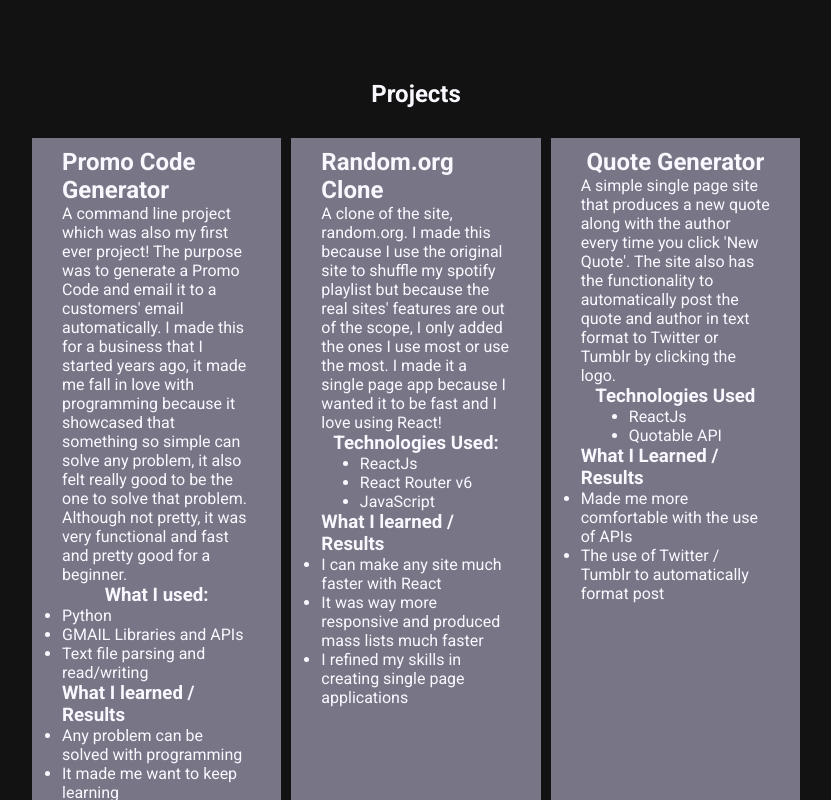
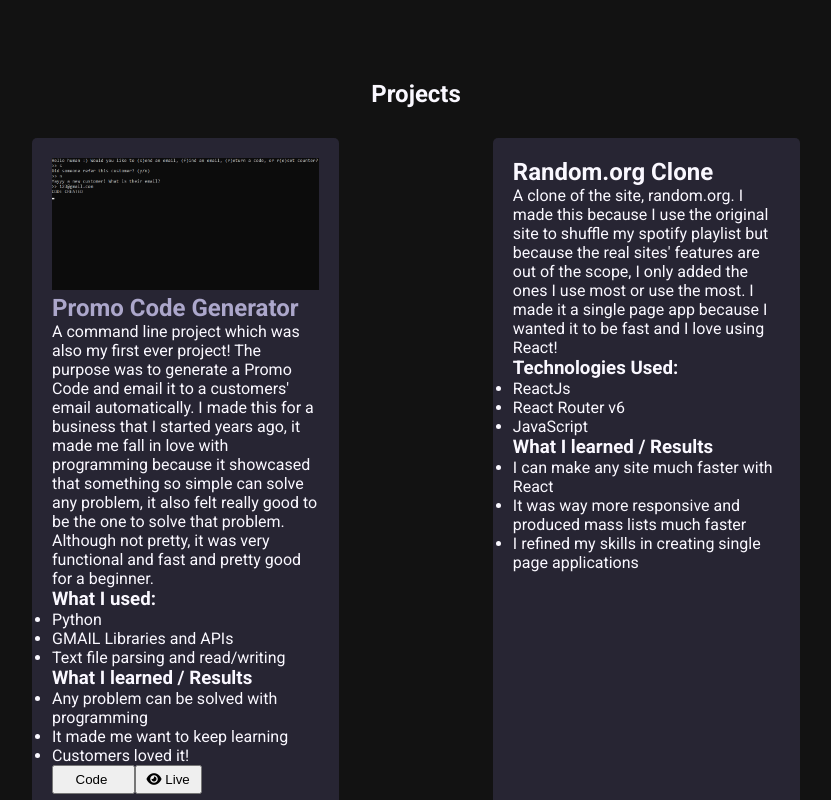
Before and after one commit to NehemiahDias/portfolio-site, a React (Create React App) app: page / in a window 1280 px wide. Shown: the part 720-1520 px from the top of the page, without its empty margins (224-1055 px from the left). Built offline with nearby package versions, Linux system fonts and the light colour scheme.

Commit message:
change project component

```diff
--- a/public/style.css
+++ b/public/style.css
@@ -14,3 +14,9 @@ body {
 .sub-text {
     font-family: 'Source Code Pro', monospace;
 }
+.off-purple {
+    color: #ACA7CB;
+}
+.deep-grey {
+    color: #787586;
+}
--- a/src/components/homeComponents/HomeComponent.css
+++ b/src/components/homeComponents/HomeComponent.css
@@ -12,10 +12,6 @@
     align-items: flex-start;
     flex-direction: column;
 }
-.main-title {
+.large-text {
     font-size: 4.5rem;
 }
-.role-text {
-    font-size: 4.5rem;
-    color: #ACA7CB;
-}
--- a/src/components/homeComponents/HomeComponent.js
+++ b/src/components/homeComponents/HomeComponent.js
@@ -6,8 +6,8 @@ function HomeComonent() {
     <section id="welcome-section">
         <div className="welcome-bg">
             <p className="purple sub-text">Hi, my name is</p>
-            <h1 className="main-title">Nehemiah Dias</h1>
-            <h1 className="role-text">Front-End Web Developer</h1>
+            <h1 className="large-text">Nehemiah Dias</h1>
+            <h1 className="large-text off-purple">Front-End Web Developer</h1>
         </div>
     </section>
   )
--- a/src/components/projectsComponents/ProjectComponent.css
+++ b/src/components/projectsComponents/ProjectComponent.css
@@ -7,12 +7,14 @@
     margin-bottom: 30px;
 }
 .project {
-    padding: 10px 30px;
-    width: 500px;
-    display: flex;
-    flex-direction: column;
+    width: 40%;
     align-items: center;
-    background-color: #787586;
+    background-color: #272533;
+    padding: 20px;
+    border-radius: 5px;
+}
+.project-image img {
+    width: 100%;
 }
 .project-buttons button {
     padding: 5px 10px;
@@ -26,5 +28,7 @@
 }
 .projects {
     display: flex;
+    flex-wrap: wrap;
+    justify-content: space-between;
     gap: 10px;
 }
--- a/src/components/projectsComponents/ProjectComponent.js
+++ b/src/components/projectsComponents/ProjectComponent.js
@@ -1,5 +1,6 @@
 import React from 'react';
 import './ProjectComponent.css';
+import promoGen from '../images/promo-gen-ss.png';
 
 function ProjectComponent() {
   return (
@@ -7,8 +8,12 @@ function ProjectComponent() {
         <h1 className="section-title">Projects</h1>
         <div className="projects">
             <div className="project promo-code">
+                <div className='project-image'>
+                    <img src={promoGen} alt="Promo Gen Image"/>
+                </div>
 
-                <h2 className="project-title">Promo Code Generator</h2>
+                <div className='project-desc'>
+                    <h2 className="project-title off-purple">Promo Code Generator</h2>
                     <p>A command line project which was also my first ever project! The purpose was to generate a Promo Code and email it to a customers' email automatically. I made this for a business that I started years ago, it made me fall in love with programming because it showcased that something so simple can solve any problem, it also felt really good to be the one to solve that problem. Although not pretty, it was very functional and fast and pretty good for a beginner.</p>
                     <h3>What I used:</h3>
                     <ul>
@@ -25,6 +30,7 @@ function ProjectComponent() {
                     <div className="project-buttons">
                         <button><span className="button-icon">&lt;</span> Code <span className="button-icon">/&gt;</span></button>
                         <button><i className="fa-solid fa-eye"></i> Live</button>
+                    </div>
                 </div>
             </div>
 
```
Also changed, not shown: public/images/promo-gen-ss.jpg (deleted), src/components/images/promo-gen-ss.png (added). Lines whose indentation alone changed are shown as unchanged.
